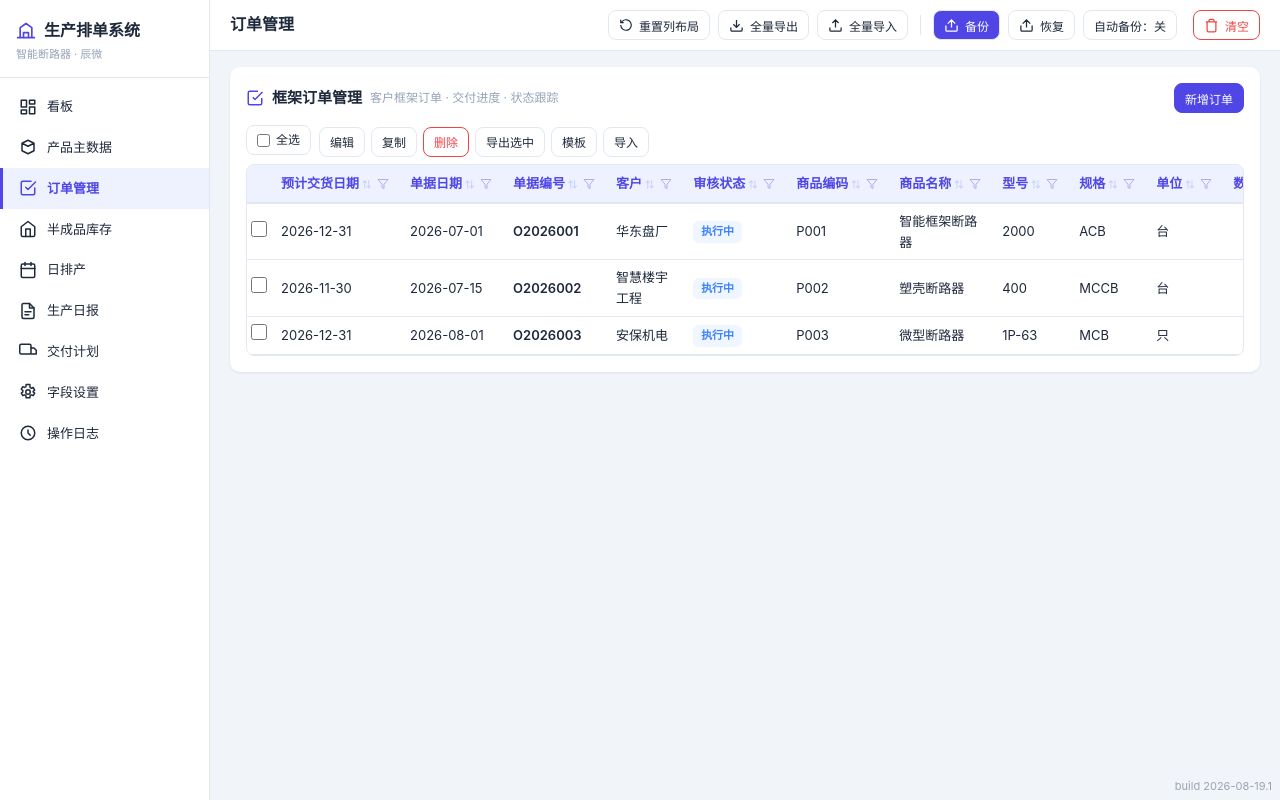
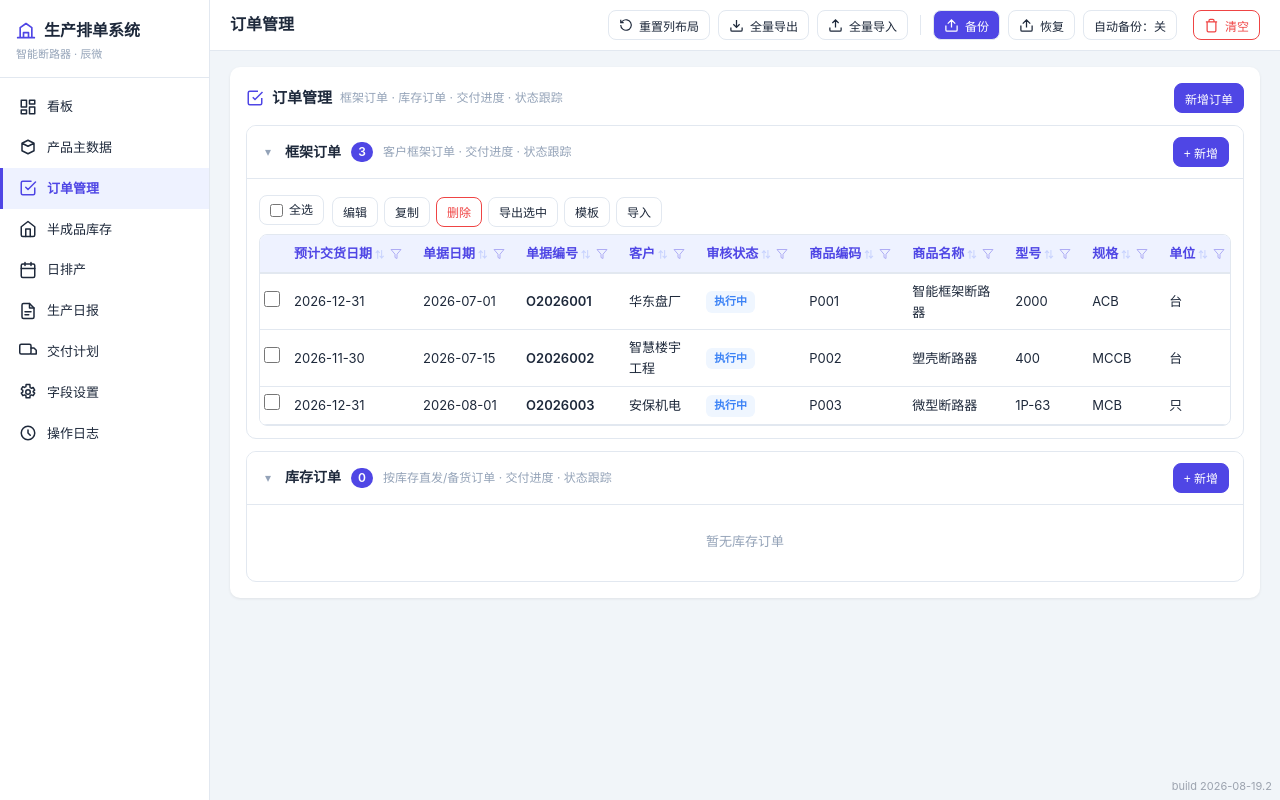
Before and after one commit to dsn-0105/prod-scheduler, a plain HTML site: page index.html in a window 1280 px wide. Both pictures are taken after a click on the element "订单管理". Drawn offline with Linux system fonts and the light colour scheme.

Commit message:
feat(order): 订单管理拆分框架订单/库存订单两类可收起区块

```diff
--- a/index.html
+++ b/index.html
@@ -52,6 +52,16 @@ body{font-family:-apple-system,BlinkMacSystemFont,"Segoe UI",Roboto,sans-serif;b
 .card{background:var(--card);border-radius:var(--r);box-shadow:var(--shadow);padding:16px;margin-bottom:14px}
 .card-title{font-size:15px;font-weight:700;margin-bottom:12px;display:flex;align-items:center;gap:8px}
 .card-title .desc{font-size:12px;color:var(--muted);font-weight:400}
+/* 订单管理：框架订单 / 库存订单 可收起区块 */
+.order-sec{border:1px solid var(--border);border-radius:10px;margin-top:12px;overflow:hidden;background:var(--card)}
+.order-sec-head{display:flex;align-items:center;gap:10px;padding:11px 14px;cursor:pointer;user-select:none;background:linear-gradient(0deg,var(--card),var(--card))}
+.order-sec-head:hover{background:#f5f7ff}
+.order-sec-head .chev{font-size:12px;color:var(--muted);width:14px;text-align:center;transition:transform .15s}
+.order-sec-head b{font-size:14px}
+.order-sec-head .desc{font-size:12px;color:var(--muted);font-weight:400}
+.order-sec.collapsed .order-sec-body{display:none}
+.count-badge{display:inline-flex;align-items:center;justify-content:center;min-width:22px;height:20px;padding:0 7px;border-radius:11px;background:var(--primary);color:#fff;font-size:12px;font-weight:600}
+.order-sec-body{padding:8px 12px 12px;border-top:1px solid var(--border)}
 .btn{display:inline-flex;align-items:center;gap:6px;padding:7px 14px;border-radius:8px;border:1px solid var(--border);background:var(--card);font-size:13px;cursor:pointer;color:var(--text);transition:all .15s;min-height:36px;white-space:nowrap}
 .btn:hover{border-color:var(--primary);color:var(--primary)}
 .btn svg{width:15px;height:15px}
@@ -289,6 +299,7 @@ const PKG_STEPS=['packaging','finishedInbound'];
 const PKG_LABELS={packaging:'包装',finishedInbound:'成品入库'};
 const STOCK_STATUS={normal:{label:'正常',cls:'tag-green'},low:{label:'低于下限',cls:'tag-red'},high:{label:'高于上限',cls:'tag-amber'}};
 const ORDER_STATUS=['待排产','执行中','已完成','已取消'];
+const ORDER_TYPES=['框架订单','库存订单'];
 const DELIVERY_FREQ=['每周一次(周一)','每周一次(周五)','每三天一次','每日'];
 const LOCK='<svg class="lock" viewBox="0 0 24 24" fill="none" stroke="currentColor" stroke-width="2" stroke-linecap="round" stroke-linejoin="round"><rect x="3" y="11" width="18" height="11" rx="2"/><path d="M7 11V7a5 5 0 0 1 10 0v4"/></svg>';
 
@@ -460,6 +471,7 @@ const defaultFields={
     {key:'startDate',label:'开始日期',type:'date',required:false,locked:false,level:'head'},
     {key:'deadline',label:'截止日期',type:'date',required:true,locked:true,level:'head'},
     {key:'status',label:'状态',type:'select',required:false,locked:false,options:ORDER_STATUS,level:'head'},
+    {key:'orderType',label:'订单类型',type:'select',required:true,locked:false,options:ORDER_TYPES,default:'框架订单',level:'head'},
     {key:'notes',label:'备注',type:'text',required:false,locked:false,level:'head'}
   ],
   inventory:[
@@ -555,6 +567,10 @@ let fieldsDraft=null;
 let planDate=todayStr();
 let reportDate=todayStr();
 let deliveryOrderId='';
+/* 订单管理：框架订单 / 库存订单 两类区块的收起状态（true=收起） */
+let orderCollapse={frame:false,inv:false};
+function toggleOrderSection(k){orderCollapse[k]=!orderCollapse[k];renderContent();}
+function orderTypeOf(o){return o&&o.orderType?o.orderType:'框架订单';}
 
 function todayStr(){const d=new Date();return d.getFullYear()+'-'+String(d.getMonth()+1).padStart(2,'0')+'-'+String(d.getDate()).padStart(2,'0');}
 function esc(s){return String(s==null?'':s).replace(/&/g,'&amp;').replace(/</g,'&lt;').replace(/>/g,'&gt;').replace(/"/g,'&quot;');}
@@ -573,9 +589,9 @@ function seed(){
     {id:'P004',name:'漏电断路器',spec:'RCBO',model:'100',unit:'台',dailyCapUnpkg:300,dailyCapPkg:200,status:'启用'}
   ];
   orders=[
-    {id:'O2026001',customer:'华东盘厂',productId:'P001',productName:'智能框架断路器',orderQty:500,deliveredQty:180,startDate:'2026-07-01',deadline:'2026-12-31',status:'执行中',notes:'Q3-Q4框架订单'},
-    {id:'O2026002',customer:'智慧楼宇工程',productId:'P002',productName:'塑壳断路器',orderQty:3000,deliveredQty:900,startDate:'2026-07-15',deadline:'2026-11-30',status:'执行中',notes:'半年框架订单'},
-    {id:'O2026003',customer:'安保机电',productId:'P003',productName:'微型断路器',orderQty:10000,deliveredQty:2500,startDate:'2026-08-01',deadline:'2026-12-31',status:'执行中',notes:'季度框架订单'}
+    {id:'O2026001',customer:'华东盘厂',productId:'P001',productName:'智能框架断路器',orderQty:500,deliveredQty:180,startDate:'2026-07-01',deadline:'2026-12-31',status:'执行中',orderType:'框架订单',notes:'Q3-Q4框架订单'},
+    {id:'O2026002',customer:'智慧楼宇工程',productId:'P002',productName:'塑壳断路器',orderQty:3000,deliveredQty:900,startDate:'2026-07-15',deadline:'2026-11-30',status:'执行中',orderType:'框架订单',notes:'半年框架订单'},
+    {id:'O2026003',customer:'安保机电',productId:'P003',productName:'微型断路器',orderQty:10000,deliveredQty:2500,startDate:'2026-08-01',deadline:'2026-12-31',status:'执行中',orderType:'框架订单',notes:'季度框架订单'}
   ];
   const d1='2026-08-13',d2='2026-08-14';
   inventory=[
@@ -1334,6 +1350,7 @@ function migrateOrders(){
       o.items=[{productId:o.productId||'',productName:o.productName||'',orderQty:num(o.orderQty),deliveredQty:num(o.deliveredQty)}];
       changed=true;
     }
+    if(!o.orderType){o.orderType='框架订单';changed=true;}
   });
   if(changed)save('orders',orders);
 }
@@ -1350,14 +1367,47 @@ function orderItemOptions(selOrderId,selProductId){
 }
 
 function renderOrders(){
-  let html='<div class="card"><div class="card-title"><svg viewBox="0 0 24 24" fill="none" stroke="currentColor" stroke-width="2" style="width:18px;height:18px;color:var(--primary)"><path d="M9 11l3 3L22 4M21 12v7a2 2 0 0 1-2 2H5a2 2 0 0 1-2-2V5a2 2 0 0 1 2-2h11"/></svg>框架订单管理 <span class="desc">客户框架订单 · 交付进度 · 状态跟踪</span> <button class="btn btn-primary btn-sm" style="margin-left:auto" onclick="orderModal()">新增订单</button></div>';
+  let html='<div class="card"><div class="card-title"><svg viewBox="0 0 24 24" fill="none" stroke="currentColor" stroke-width="2" style="width:18px;height:18px;color:var(--primary)"><path d="M9 11l3 3L22 4M21 12v7a2 2 0 0 1-2 2H5a2 2 0 0 1-2-2V5a2 2 0 0 1 2-2h11"/></svg>订单管理 <span class="desc">框架订单 · 库存订单 · 交付进度 · 状态跟踪</span> <button class="btn btn-primary btn-sm" style="margin-left:auto" onclick="orderModal()">新增订单</button></div>';
   if(orders.length===0){
     html+='<div class="empty"><svg viewBox="0 0 24 24" fill="none" stroke="currentColor" stroke-width="2"><path d="M9 11l3 3L22 4M21 12v7a2 2 0 0 1-2 2H5a2 2 0 0 1-2-2V5a2 2 0 0 1 2-2h11"/></svg><br>暂无订单数据</div>';
   }else{
     const prodMap={};products.forEach(p=>prodMap[p.id]=p);
+    html+=orderSection('frame','order_frame','框架订单','客户框架订单 · 交付进度 · 状态跟踪',prodMap);
+    html+=orderSection('inv','order_inv','库存订单','按库存直发/备货订单 · 交付进度 · 状态跟踪',prodMap);
+  }
+  html+='</div>';
+  return html;
+}
+
+/* 单个分类区块（可收起/展开）：头部点击切换 orderCollapse[k]，并带该分类独立的新增入口 */
+function orderSection(k,formKey,title,sub,prodMap){
+  const type=k==='inv'?'库存订单':'框架订单';
+  const typeOrders=orders.map((o,i)=>({o,i})).filter(x=>orderTypeOf(x.o)===type);
+  const collapsed=!!orderCollapse[k];
+  let h='<div class="order-sec'+(collapsed?' collapsed':'')+'">';
+  h+='<div class="order-sec-head" onclick="toggleOrderSection(\''+k+'\')">'+
+       '<span class="chev">'+(collapsed?'▸':'▾')+'</span>'+
+       '<b>'+esc(title)+'</b>'+
+       '<span class="count-badge">'+typeOrders.length+'</span>'+
+       '<span class="desc">'+esc(sub)+'</span>'+
+       '<button class="btn btn-sm btn-primary" style="margin-left:auto" onclick="event.stopPropagation();addOrderOfType(\''+type+'\')">+ 新增</button>'+
+     '</div>';
+  if(!collapsed){
+    if(typeOrders.length===0){
+      h+='<div class="order-sec-body"><div class="empty" style="padding:18px">暂无'+esc(title)+'</div></div>';
+    }else{
+      h+='<div class="order-sec-body">'+renderOrderTable(formKey,typeOrders,prodMap)+'</div>';
+    }
+  }
+  h+='</div>';
+  return h;
+}
+
+/* 某分类下的明细表格（合并单元格 + 批量操作/筛选，formKey 独立） */
+function renderOrderTable(formKey,typeOrders,prodMap){
   const rows=[];
-    orders.forEach((o,oi)=>{orderItems(o).forEach(it=>rows.push({order:o,item:it,orderIdx:oi}));});
-    TBL_SCHEMAS.order=[
+  typeOrders.forEach(({o,i})=>{orderItems(o).forEach(it=>rows.push({order:o,item:it,orderIdx:i}));});
+  TBL_SCHEMAS[formKey]=[
     {key:'deadline',label:'预计交货日期',type:'date',get:r=>r.order.deadline},
     {key:'startDate',label:'单据日期',type:'date',get:r=>r.order.startDate},
     {key:'id',label:'单据编号',type:'text',get:r=>r.order.id},
@@ -1374,22 +1424,22 @@ function renderOrders(){
     {key:'_pct',label:'进度%',type:'number',get:r=>{const t=num(r.item.orderQty);return t>0?Math.round(num(r.item.deliveredQty)/t*100):0;}},
     {key:'notes',label:'商品行备注',type:'text',get:r=>r.item.notes||r.order.notes||''}
   ];
-    TBL_ROWS.order=rows;
-    let shown=applyTable('order',rows);
+  TBL_ROWS[formKey]=rows;
+  let shown=applyTable(formKey,rows);
   /* 订单级列合并：前 5 列（预计交货日期/单据日期/单据编号/客户/审核状态）按订单合并。
      仅当未按商品级列排序时才合并，避免排序后同一订单行被打散导致 rowspan 断裂。 */
   const HEAD_COLS=5;
-    const sortKey=tState('order').sort?tState('order').sort.key:null;
-    const lineKeys=TBL_SCHEMAS.order.slice(HEAD_COLS).map(c=>c.key);
+  const sortKey=tState(formKey).sort?tState(formKey).sort.key:null;
+  const lineKeys=TBL_SCHEMAS[formKey].slice(HEAD_COLS).map(c=>c.key);
   const shouldMerge=!sortKey||!lineKeys.includes(sortKey);
   if(shouldMerge)shown=[...shown].sort((a,b)=>a.order.id.localeCompare(b.order.id,'zh-CN'));
   const groupMap=new Map();
   shown.forEach((r,i)=>{if(!groupMap.has(r.order.id))groupMap.set(r.order.id,{start:i,count:0});groupMap.get(r.order.id).count++;});
-    lastRowIds.order=shown.map(r=>r.orderIdx);
-    html+=bulkBar('order');
-    html+=filterBar('order');
-    html+='<div class="table-wrap"><table><thead><tr><th class="sel-col"></th>'+TBL_SCHEMAS.order.map(c=>thCol('order',c)).join('')+'</tr></thead><tbody>';
-    if(shown.length===0){html+=noMatchRow('order',TBL_SCHEMAS.order.length+1);}
+  lastRowIds[formKey]=shown.map(r=>r.orderIdx);
+  let html=bulkBar(formKey);
+  html+=filterBar(formKey);
+  html+='<div class="table-wrap"><table><thead><tr><th class="sel-col"></th>'+TBL_SCHEMAS[formKey].map(c=>thCol(formKey,c)).join('')+'</tr></thead><tbody>';
+  if(shown.length===0){html+=noMatchRow(formKey,TBL_SCHEMAS[formKey].length+1);}
   shown.forEach((r,i)=>{
     const o=r.order, it=r.item, oi=r.orderIdx;
     const oq=num(it.orderQty), dq=num(it.deliveredQty);
@@ -1401,8 +1451,8 @@ function renderOrders(){
     const grp=groupMap.get(r.order.id);
     const isFirst=grp.start===i;
     const rs=grp.count;
-      const selChecked=selSet('order').has(String(oi))?'checked':'';
-      const selCell=shouldMerge?(isFirst?'<td class="sel-col" rowspan="'+rs+'"><input type="checkbox" '+selChecked+' onclick="event.stopPropagation();selRowClick(\'order\','+oi+')"></td>':''):'<td class="sel-col"><input type="checkbox" '+selChecked+' onclick="event.stopPropagation();selRowClick(\'order\','+oi+')"></td>';
+    const selChecked=selSet(formKey).has(String(oi))?'checked':'';
+    const selCell=shouldMerge?(isFirst?'<td class="sel-col" rowspan="'+rs+'"><input type="checkbox" '+selChecked+' onclick="event.stopPropagation();selRowClick(\''+formKey+'\','+oi+')"></td>':''):'<td class="sel-col"><input type="checkbox" '+selChecked+' onclick="event.stopPropagation();selRowClick(\''+formKey+'\','+oi+')"></td>';
     let headCells='';
     if(shouldMerge){
       if(isFirst){
@@ -1421,7 +1471,7 @@ function renderOrders(){
         '<td>'+esc(o.customer)+'</td>'+
         '<td><span class="tag '+statusCls+'">'+esc(o.status)+'</span></td>';
     }
-      html+='<tr'+(overdue?' style="background:var(--red-bg)"':'')+' onclick="selRowClick(\'order\','+oi+')">'+selCell+headCells+
+    html+='<tr'+(overdue?' style="background:var(--red-bg)"':'')+' onclick="selRowClick(\''+formKey+'\','+oi+')">'+selCell+headCells+
       '<td>'+esc(it.productId)+'</td>'+
       '<td>'+esc(it.productName||(it.productId&&prodMap[it.productId]?prodMap[it.productId].name:''))+'</td>'+
       '<td>'+esc(prodMap[it.productId]?prodMap[it.productId].model:'')+'</td>'+
@@ -1435,14 +1485,14 @@ function renderOrders(){
       '</tr>';
   });
   html+='</tbody></table></div>';
-  }
-  html+='</div>';
   return html;
 }
+
+function addOrderOfType(type){orderModal(null,{status:'执行中',orderType:type,startDate:todayStr(),items:[]});}
 
 function orderModal(idx,prefill){
   const src=prefill!=null?prefill:(idx!=null?orders[idx]:null);
-  const o=src?JSON.parse(JSON.stringify(src)):{status:'执行中',startDate:todayStr(),items:[]};
+  const o=src?JSON.parse(JSON.stringify(src)):{status:'执行中',orderType:'框架订单',startDate:todayStr(),items:[]};
   const headCols=fields.order.filter(f=>!isLineField(f));
   let body='<div class="form-row">';
   headCols.forEach((f,i)=>{
@@ -2930,6 +2980,8 @@ function toggleSelAll(m){
 var FORM_ACTIONS={
   product:{formKey:'product',get:function(i){return products[i];},edit:function(i){productModal(i);},del:function(i){delProduct(i);},copy:function(i){copyProduct(i);}},
   order:{formKey:'order',get:function(i){return orders[i];},edit:function(i){orderModal(i);},del:function(i){delOrder(i);},copy:function(i){copyOrder(i);}},
+  order_frame:{formKey:'order',get:function(i){return orders[i];},edit:function(i){orderModal(i);},del:function(i){delOrder(i);},copy:function(i){copyOrder(i);}},
+  order_inv:{formKey:'order',get:function(i){return orders[i];},edit:function(i){orderModal(i);},del:function(i){delOrder(i);},copy:function(i){copyOrder(i);}},
   inventory:{formKey:'inventory',get:function(i){return inventory[i];},edit:function(i){inventoryModal(i);},del:function(i){delInventory(i);},copy:function(i){copyInventory(i);}},
   dp_stockup:{formKey:'dailyPlan',get:function(i){return dailyPlans[i];},edit:function(i){planModal('stockup',i);},del:function(i){delPlan(i);},copy:function(i){copyPlan('stockup',i);}},
   dp_pkg:{formKey:'dailyPkg',get:function(i){return dailyPkgs[i];},edit:function(i){planModal('packaging',i);},del:function(i){delPkg(i);},copy:function(i){copyPkg('packaging',i);}},
@@ -2980,7 +3032,7 @@ function bulkDelete(m){
     else logOp('删除',m,'删除记录');
   });
   if(m==='product'){idxs.forEach(i=>products.splice(i,1));save('products',products);}
-  else if(m==='order'){idxs.forEach(i=>orders.splice(i,1));save('orders',orders);}
+  else if(m==='order'||m==='order_frame'||m==='order_inv'){idxs.forEach(i=>orders.splice(i,1));save('orders',orders);}
   else if(m==='inventory'){idxs.forEach(i=>inventory.splice(i,1));save('inventory',inventory);}
   else if(m==='dp_stockup'){idxs.forEach(i=>dailyPlans.splice(i,1));save('dailyPlans',dailyPlans);}
   else if(m==='dp_pkg'){idxs.forEach(i=>dailyPkgs.splice(i,1));save('dailyPkgs',dailyPkgs);}
@@ -2996,7 +3048,7 @@ function bulkExport(m){
   if(s.size===0){alert('请先勾选要导出的记录');return;}
   const idxs=[...s].map(Number);
   let rows=idxs.map(i=>a.get(i)).filter(Boolean);
-  if(m==='order')rows=orderFlatRowsOf(idxs.map(i=>orders[i]));
+  if(m==='order'||m==='order_frame'||m==='order_inv')rows=orderFlatRowsOf(idxs.map(i=>orders[i]));
   exportForm(a.formKey,rows);
   logOp('导出',a.formKey,'导出选中 '+rows.length+' 条记录');
 }
@@ -3197,6 +3249,6 @@ async function bootstrap(){
 
 bootstrap();
 </script>
-<div style="position:fixed;right:8px;bottom:4px;font-size:11px;color:#9ca3af;z-index:50;pointer-events:none">build 2026-08-19.1</div>
+<div style="position:fixed;right:8px;bottom:4px;font-size:11px;color:#9ca3af;z-index:50;pointer-events:none">build 2026-08-19.2</div>
 </body>
 </html>
```
Lines whose indentation alone changed are shown as unchanged.
